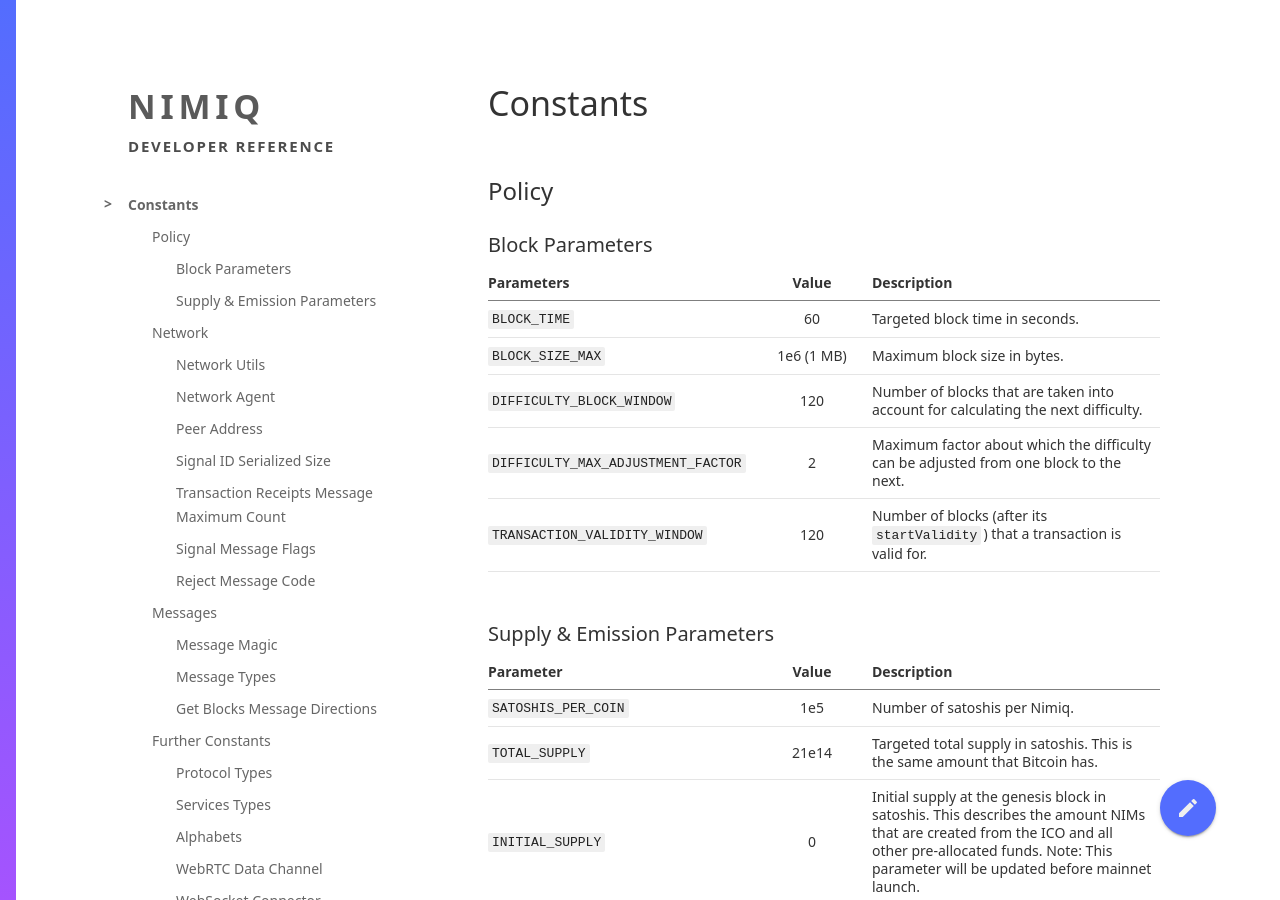
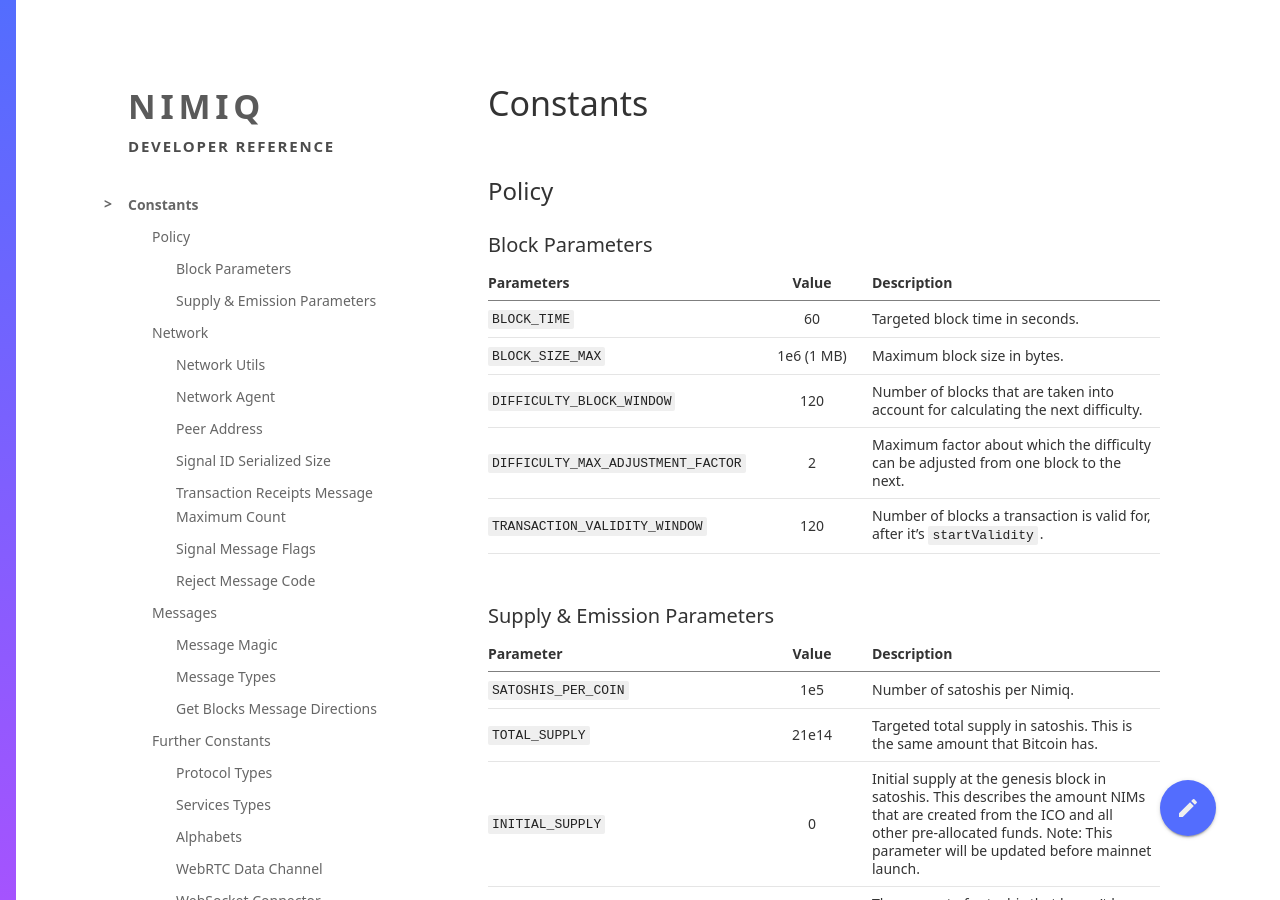
Before and after one commit to nimiq-network/developer-reference, a Jekyll site: the page built from chapters/constants.md, in a window 1280 px wide and 900 px high. Built offline with Jekyll 4.4.1, drawn with Linux system fonts in a browser that asks for light colours; our own code applies the rules of GitHub Pages for plain Markdown files.

Commit message:
A comma that changes everything

```diff
--- a/chapters/constants.md
+++ b/chapters/constants.md
@@ -10,7 +10,7 @@
 |`BLOCK_SIZE_MAX`          |1e6 (1 MB)    |Maximum block size in bytes.                    |
 |`DIFFICULTY_BLOCK_WINDOW`      |120      |Number of blocks that are taken into account for calculating the next difficulty.|
 |`DIFFICULTY_MAX_ADJUSTMENT_FACTOR`  |2        |Maximum factor about which the difficulty can be adjusted from one block to the next.|
-|`TRANSACTION_VALIDITY_WINDOW`    |120      |Number of blocks (after its `startValidity`) that a transaction is valid for.       |
+|`TRANSACTION_VALIDITY_WINDOW`    |120      |Number of blocks a transaction is valid for, after it's `startValidity`.       |
 
 ### Supply & Emission Parameters
 
```
